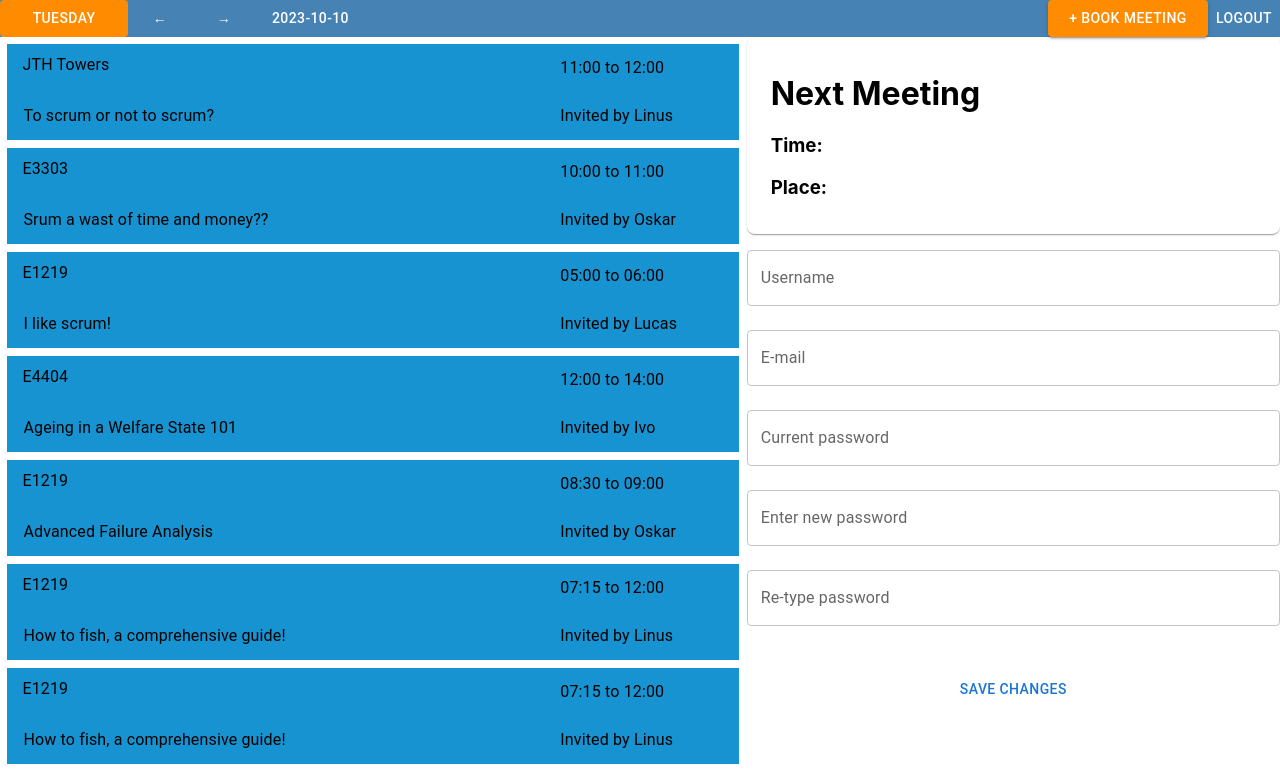
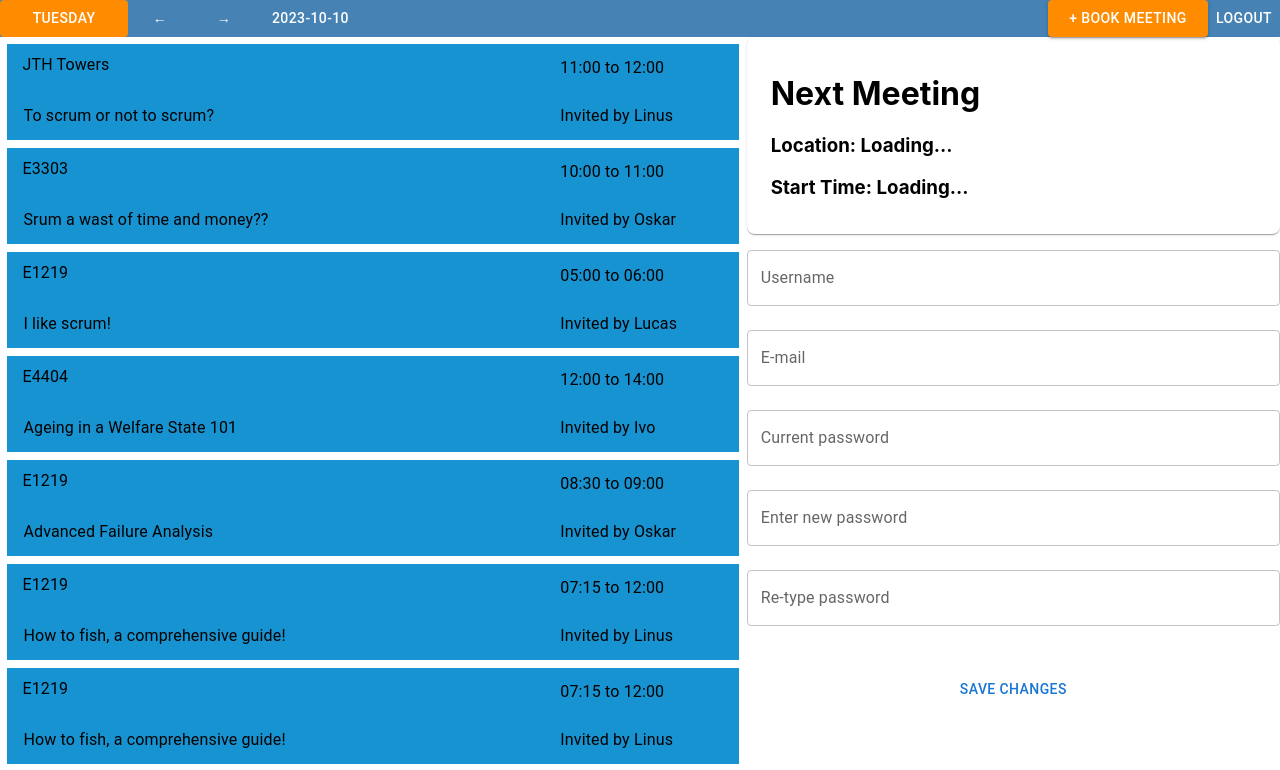
Before and after one commit to Linkan42/TimeFlow, a React (Create React App) app: page /home in a window 1280 px wide. Shown: the top 770 px of the page. Built offline with nearby package versions, Linux system fonts and the light colour scheme; no server answers.

Commit message:
fixade ett problem med next meeting

```diff
--- a/src/View/NextMeeting/NextMeeting.js
+++ b/src/View/NextMeeting/NextMeeting.js
@@ -12,21 +12,12 @@ const theme = createTheme({
     }
 }});
 export function NextMeeting(props) {
-    const [nextMeetingData, setNextMeetingData] = useState({
-        location: '',
-        startTime: ''
-      });
+    const [nextMeetingData, setNextMeetingData] = useState([])
+
       useEffect(() => {
         fetch('/api/meeting', { method: "GET" })
           .then(response => response.json())
-          .then(data => {
-            // Update the state with the received data
-            setNextMeetingData({
-              location: data.location,
-              startTime: data.startTime
-            });
-            console.log(data);
-          })
+          .then(data => {setNextMeetingData(data); console.log(data);})
           .catch(error => {
             console.error('Error fetching next meeting:', error);
           });
@@ -44,20 +35,15 @@ export function NextMeeting(props) {
                     overflow: 'auto'
             }}>
                 <h1> Next Meeting </h1>
-                {nextMeetingData ? (
-                <>
-                <h3> Time: {nextMeetingData.startTime} </h3>
-                <h3> Place: {nextMeetingData.location} </h3>
-                </>
-                ) : (
-                    <p>loading..</p>
-                )}
+                <h3>
+                Location: {nextMeetingData.length > 0 ? nextMeetingData[0].location : 'Loading...'}
+                </h3>
+                <h3>
+                Start Time: {nextMeetingData.length > 0 ? nextMeetingData[0].startTime : 'Loading...'}
+                </h3>
             </Container>
         </ThemeProvider>
     );
 }
-/* <p> Time: {props.time} </p>
-   <p> Place: {props.place}</p> */
-// Denna kod skall användas senare
 
 export default NextMeeting;
```
